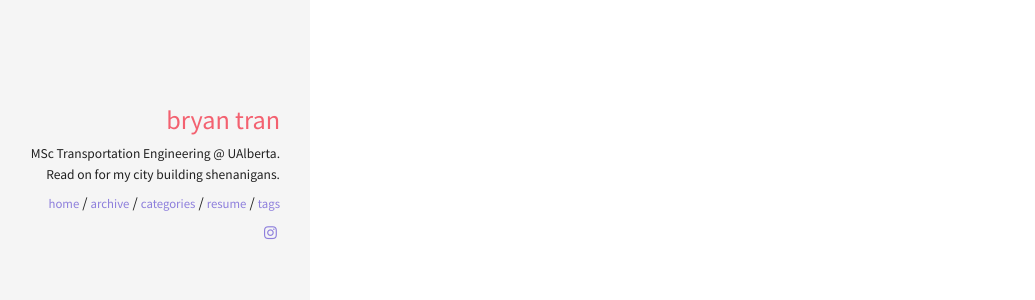
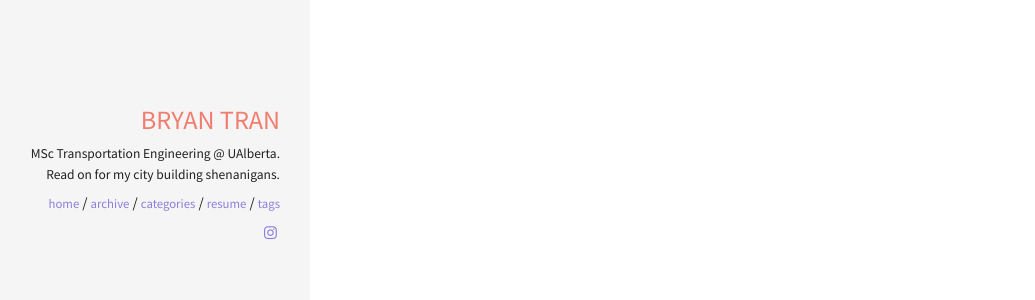
Before and after one commit to bryan7ran/bryantransit, a Jekyll site: the page built from tags.html, in a window 1280 px wide. Shown: the part 238-538 px from the top of the page, without its empty margins (10-1045 px from the left). Built offline with Jekyll 4.4.1, drawn with Linux system fonts in a browser that asks for light colours.

Commit message:
name change and all caps

```diff
--- a/_sass/pages/_layout.scss
+++ b/_sass/pages/_layout.scss
@@ -31,9 +31,9 @@
   }
   .author_name {
     display: block;
-    color: #F36170;
+    color: #F27D6F;
     font-size: 1.75em;
-    text-transform: lowercase;
+    text-transform: uppercase;
   }
   .author_job {
     display: block;
```
